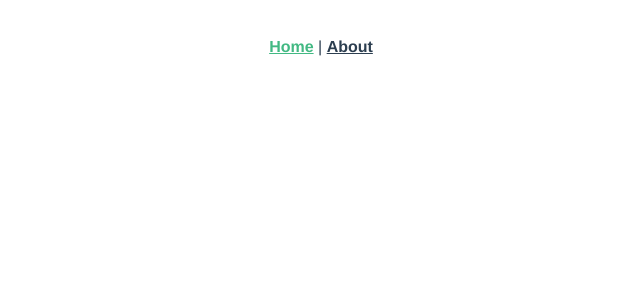
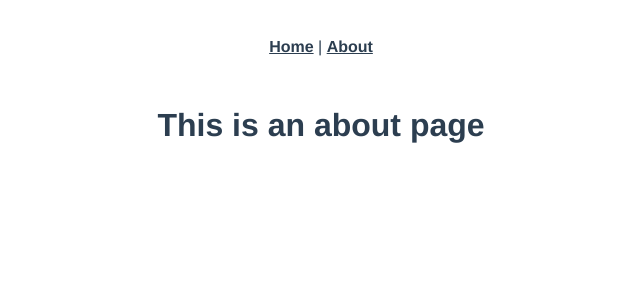
Before and after one commit to irifune-tatsuya/nan, a Vue app: page /#/commentary in a window 1280 px wide. Before the commit this address led to /#/career. Shown: the top 300 px of the page, without its empty margins (319-959 px from the left). Built offline with nearby package versions, Linux system fonts and the light colour scheme.

Commit message:
add_viewpages

```diff
--- a/src/router/index.js
+++ b/src/router/index.js
@@ -28,12 +28,12 @@ const routes = [
   {
     path: '/commentary',
     name: 'commentary',
-    component: () => import('../views/commentary.vue')
+    component: () => import('../views/Commentary.vue')
   },
   {
     path: '/demo',
     name: 'demo',
-    component: () => import('../views/demo.vue')
+    component: () => import('../views/Demo.vue')
   }
 ]
 
--- /dev/null
+++ b/src/views/Career.vue
@@ -0,0 +1,5 @@
+<template>
+  <div class="about">
+    <h1>This is an about page</h1>
+  </div>
+</template>
--- /dev/null
+++ b/src/views/Commentary.vue
@@ -0,0 +1,5 @@
+<template>
+  <div class="about">
+    <h1>This is an about page</h1>
+  </div>
+</template>
--- /dev/null
+++ b/src/views/Demo.vue
@@ -0,0 +1,5 @@
+<template>
+  <div class="about">
+    <h1>This is an about page</h1>
+  </div>
+</template>
--- /dev/null
+++ b/src/views/Profile.vue
@@ -0,0 +1,5 @@
+<template>
+  <div class="about">
+    <h1>This is an about page</h1>
+  </div>
+</template>
```
Also changed, not shown: src/views/Accounts.vue (renamed from src/views/About.vue).
